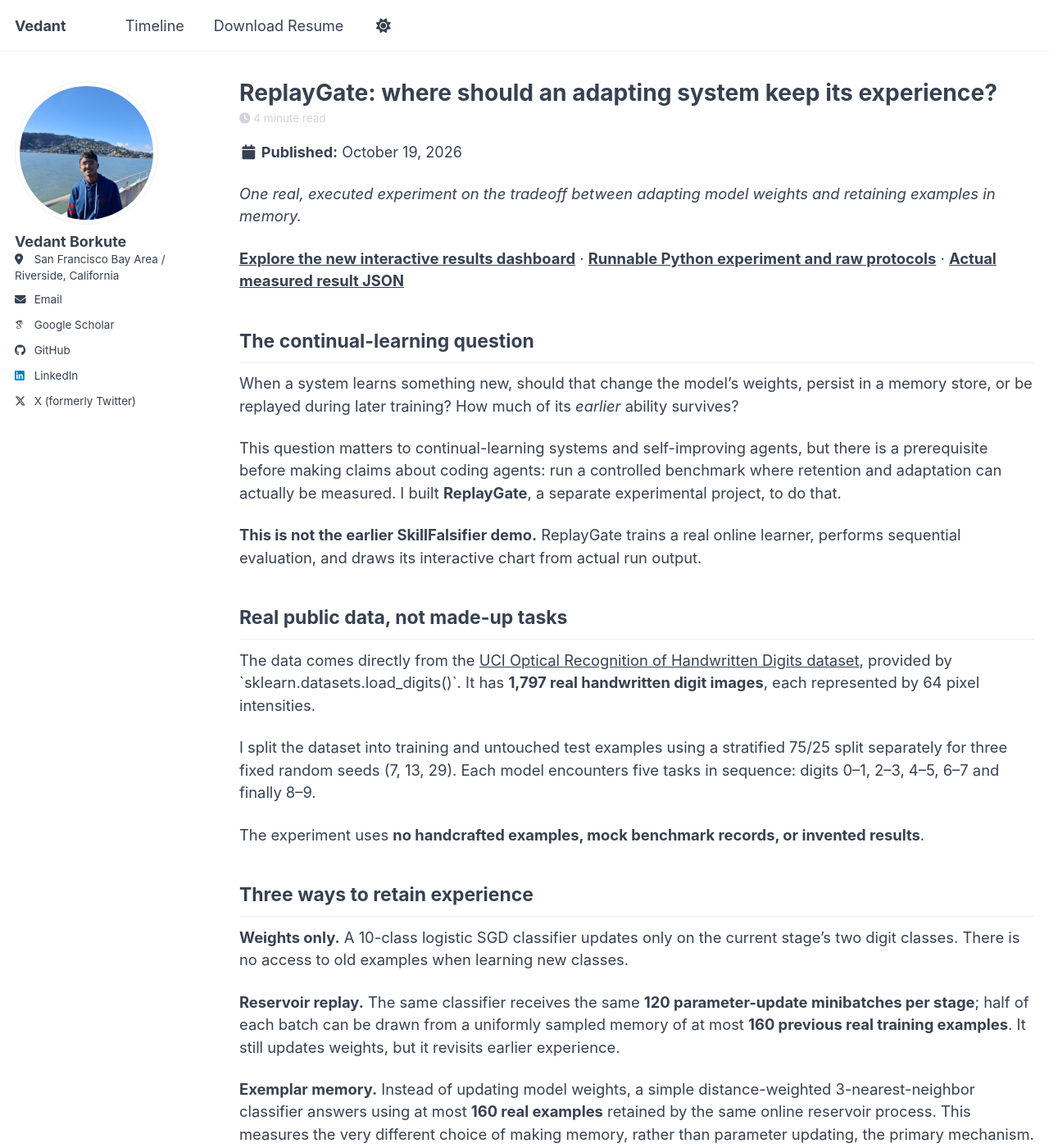
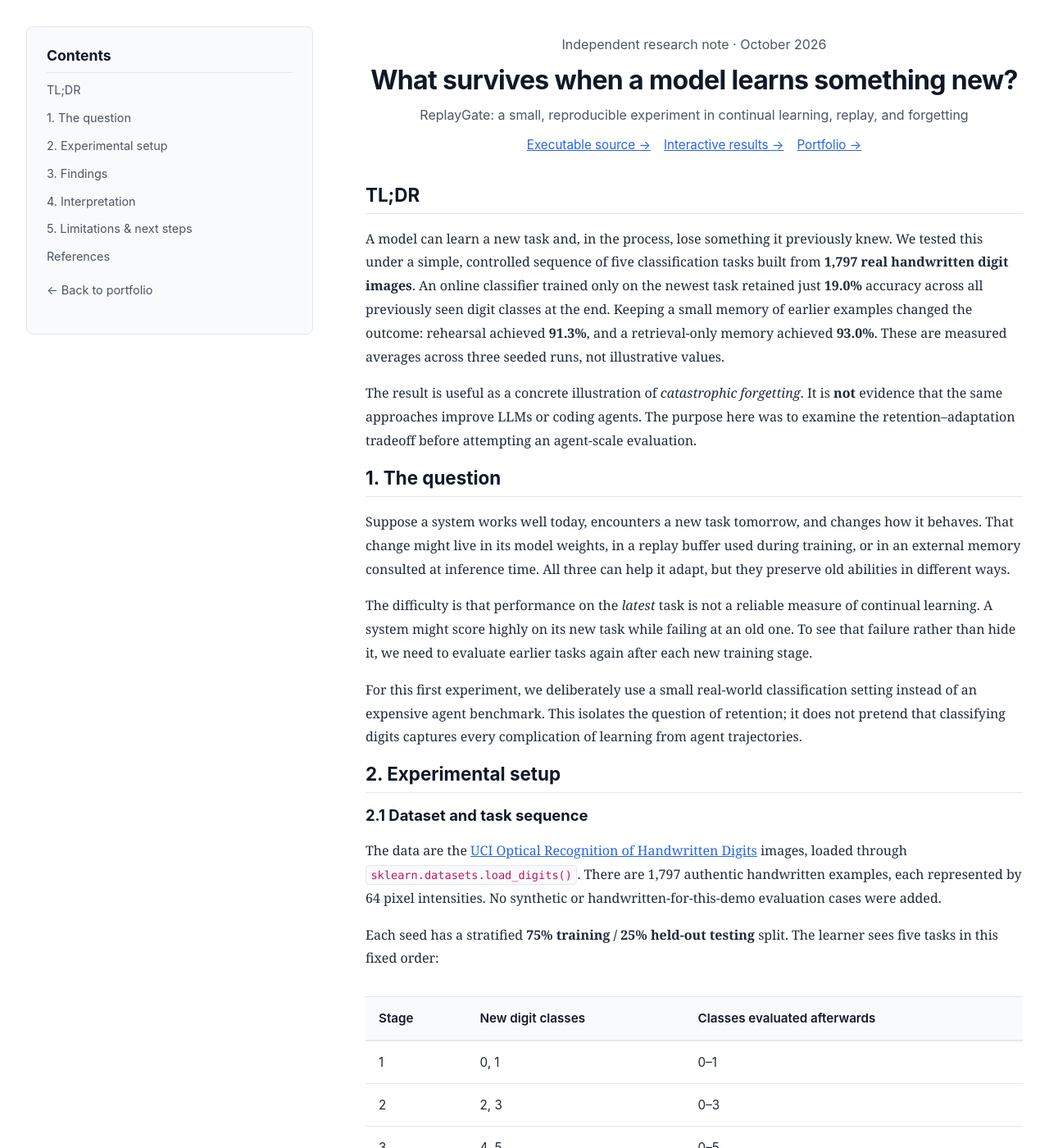
Before and after one commit to Vedant2100/vedant2100.github.io, a Jekyll site: the page built from _posts/2026-10-19-continual-agent-learning-and-memory-gates.md, in a window 1280 px wide and 1400 px high. Shown: the whole window at 82% size. Built offline with Jekyll 4.4.1, drawn with Linux system fonts in a browser that asks for light colours; some web fonts are replaced; a script bundle is joined from its source files by our own code; library files that are not in the unit come from our copies; some of the changed text lies outside the part shown.

Commit message:
Restyle ReplayGate research article using Concept Erasure report template and evidence-first tone

```diff
--- a/_posts/2026-10-19-continual-agent-learning-and-memory-gates.md
+++ b/_posts/2026-10-19-continual-agent-learning-and-memory-gates.md
@@ -1,80 +1,143 @@
 ---
-layout: single
-title: "ReplayGate: where should an adapting system keep its experience?"
-date: 2026-10-19
+layout: research
+title: "What survives when a model learns something new?"
+subtitle: "ReplayGate: a small, reproducible experiment in continual learning, replay, and forgetting"
+project_label: "Independent research note · October 2026"
+description: "Experiments with online model updates, reservoir replay and memory-based classification using real UCI handwritten digits."
 permalink: /posts/continual-agent-learning/
-author_profile: true
-tags:
-  - continual-learning
-  - replay
-  - agents
-  - evaluations
+github_url: https://github.com/Vedant2100/role-work-forge-artifacts/tree/main/projects/prime-intellect-continual-memory
+demo_url: /replaygate/
+research_toc:
+  - label: "TL;DR"
+    id: tldr
+  - label: "1. The question"
+    id: question
+  - label: "2. Experimental setup"
+    id: setup
+  - label: "3. Findings"
+    id: findings
+  - label: "4. Interpretation"
+    id: interpretation
+  - label: "5. Limitations & next steps"
+    id: limitations
 ---
 
-*One real, executed experiment on the tradeoff between adapting model weights and retaining examples in memory.*
+<h2 id="tldr">TL;DR</h2>
 
-[**Explore the new interactive results dashboard**](/replaygate/) · [**Runnable Python experiment and raw protocols**](https://github.com/Vedant2100/role-work-forge-artifacts/tree/main/projects/prime-intellect-continual-memory) · [**Actual measured result JSON**](https://github.com/Vedant2100/role-work-forge-artifacts/blob/main/projects/prime-intellect-continual-memory/results_summary.json)
+A model can learn a new task and, in the process, lose something it previously knew. We tested this under a simple, controlled sequence of five classification tasks built from **1,797 real handwritten digit images**. An online classifier trained only on the newest task retained just **19.0%** accuracy across all previously seen digit classes at the end. Keeping a small memory of earlier examples changed the outcome: rehearsal achieved **91.3%**, and a retrieval-only memory achieved **93.0%**. These are measured averages across three seeded runs, not illustrative values.
 
-## The continual-learning question
+The result is useful as a concrete illustration of *catastrophic forgetting*. It is **not** evidence that the same approaches improve LLMs or coding agents. The purpose here was to examine the retention–adaptation tradeoff before attempting an agent-scale evaluation.
 
-When a system learns something new, should that change the model's weights, persist in a memory store, or be replayed during later training? How much of its *earlier* ability survives?
+<h2 id="question">1. The question</h2>
 
-This question matters to continual-learning systems and self-improving agents, but there is a prerequisite before making claims about coding agents: run a controlled benchmark where retention and adaptation can actually be measured. I built **ReplayGate**, a separate experimental project, to do that.
+Suppose a system works well today, encounters a new task tomorrow, and changes how it behaves. That change might live in its model weights, in a replay buffer used during training, or in an external memory consulted at inference time. All three can help it adapt, but they preserve old abilities in different ways.
 
-**This is not the earlier SkillFalsifier demo.** ReplayGate trains a real online learner, performs sequential evaluation, and draws its interactive chart from actual run output.
+The difficulty is that performance on the *latest* task is not a reliable measure of continual learning. A system might score highly on its new task while failing at an old one. To see that failure rather than hide it, we need to evaluate earlier tasks again after each new training stage.
 
-## Real public data, not made-up tasks
+For this first experiment, we deliberately use a small real-world classification setting instead of an expensive agent benchmark. This isolates the question of retention; it does not pretend that classifying digits captures every complication of learning from agent trajectories.
 
-The data comes directly from the [UCI Optical Recognition of Handwritten Digits dataset](https://archive.ics.uci.edu/dataset/80/optical+recognition+of+handwritten+digits), provided by \`sklearn.datasets.load_digits()\`. It has **1,797 real handwritten digit images**, each represented by 64 pixel intensities.
+<h2 id="setup">2. Experimental setup</h2>
 
-I split the dataset into training and untouched test examples using a stratified 75/25 split separately for three fixed random seeds (7, 13, 29). Each model encounters five tasks in sequence: digits 0–1, 2–3, 4–5, 6–7 and finally 8–9.
+<h3>2.1 Dataset and task sequence</h3>
 
-The experiment uses **no handcrafted examples, mock benchmark records, or invented results**.
+The data are the <a href="https://archive.ics.uci.edu/dataset/80/optical+recognition+of+handwritten+digits">UCI Optical Recognition of Handwritten Digits</a> images, loaded through <code>sklearn.datasets.load_digits()</code>. There are 1,797 authentic handwritten examples, each represented by 64 pixel intensities. No synthetic or handwritten-for-this-demo evaluation cases were added.
 
-## Three ways to retain experience
+Each seed has a stratified **75% training / 25% held-out testing** split. The learner sees five tasks in this fixed order:
 
-**Weights only.** A 10-class logistic SGD classifier updates only on the current stage's two digit classes. There is no access to old examples when learning new classes.
+<div class="table-responsive">
+<table>
+<thead><tr><th>Stage</th><th>New digit classes</th><th>Classes evaluated afterwards</th></tr></thead>
+<tbody>
+<tr><td>1</td><td>0, 1</td><td>0–1</td></tr>
+<tr><td>2</td><td>2, 3</td><td>0–3</td></tr>
+<tr><td>3</td><td>4, 5</td><td>0–5</td></tr>
+<tr><td>4</td><td>6, 7</td><td>0–7</td></tr>
+<tr><td>5</td><td>8, 9</td><td>0–9</td></tr>
+</tbody>
+</table>
+</div>
 
-**Reservoir replay.** The same classifier receives the same **120 parameter-update minibatches per stage**; half of each batch can be drawn from a uniformly sampled memory of at most **160 previous real training examples**. It still updates weights, but it revisits earlier experience.
+<h3>2.2 Three ways to handle past experience</h3>
 
-**Exemplar memory.** Instead of updating model weights, a simple distance-weighted 3-nearest-neighbor classifier answers using at most **160 real examples** retained by the same online reservoir process. This measures the very different choice of making memory, rather than parameter updating, the primary mechanism.
+**Weights only.** A multiclass logistic classifier receives 120 stochastic-gradient minibatch updates per stage, using only examples of the two most recent classes. It has no way to revisit earlier examples. This is our forgetting-prone baseline.
 
-All three methods are tested on the same held-out split for each seed. The 3-NN approach is **not inference-compute matched** to SGD.
+**Reservoir replay.** The classifier gets the same 120 parameter-update steps per stage, but can fill half a minibatch from an online reservoir of at most **160 previously encountered training examples**. The reservoir samples uniformly from experience seen so far. Learning still happens in model weights, while memory supplies rehearsal data.
 
-## Results from the executed experiment
+**Exemplar memory.** A distance-weighted, 3-nearest-neighbor classifier predicts labels using a reservoir of **160 real training examples**. It does not use the same parameter-update process. This makes it a useful *retrieval-only* reference, but not an equal-compute comparison to the other models.
 
-I ran the complete five-task sequence for **three seeds**, then measured accuracy on test examples from all tasks encountered so far, on the very first task, and on the newest task.
+We used seeds **7, 13, and 29** and evaluated every method on that seed's untouched test split. The full <a href="https://github.com/Vedant2100/role-work-forge-artifacts/blob/main/projects/prime-intellect-continual-memory/run.py">Python implementation</a> specifies the data, sampling, training loop, and evaluation procedure.
 
-| Method | Final accuracy across all 10 digits | First task retained (0–1) | Newest task learned (8–9) |
-| --- | ---: | ---: | ---: |
-| Weights only | **18.96%** | 0.00% | 96.97% |
-| Reservoir replay | **91.33%** | 81.32% | 94.70% |
-| Exemplar memory | **92.96%** | 99.27% | 79.92% |
+<h2 id="findings">3. Findings</h2>
 
-These are the **arithmetic means from the recorded three seeded runs**; see [the result file](https://github.com/Vedant2100/role-work-forge-artifacts/blob/main/projects/prime-intellect-continual-memory/results_summary.json) for per-seed metrics and learning curves, or [run the Python benchmark](https://github.com/Vedant2100/role-work-forge-artifacts/blob/main/projects/prime-intellect-continual-memory/run.py) to regenerate full results.
+<h3>3.1 Learning the new task is not retaining the old ones</h3>
 
-The [interactive ReplayGate dashboard](/replaygate/) lets you inspect **three different measured metrics** across all five checkpoints. It does **not** generate artificial accuracy values or let a slider invent results.
+<div class="research-figure">
+<svg id="accuracy-chart" viewBox="0 0 800 350" role="img" aria-label="Measured test accuracy across learned tasks after each of five stages. Three lines: weights-only falls from 100% to 19%; replay ends at 91%; retrieval ends at 93%."></svg>
+<div class="figure-caption"><strong>Figure 1.</strong> Mean accuracy on held-out examples from all classes seen so far (3 seeds). The plotted points are drawn from the <a href="https://github.com/Vedant2100/role-work-forge-artifacts/blob/main/projects/prime-intellect-continual-memory/results_summary.json">recorded measurements</a>, not invented demonstration values.</div>
+</div>
 
-## What the numbers do and don't mean
+At the final stage, the weight-only model is still good at classifying the new digits, but its accuracy on the first task has dropped to **0%**. This is the central failure the experiment was meant to expose: a high latest-task score can coexist with almost complete loss of earlier ability.
 
-In this configuration, adapting weights only to new classes produces severe forgetting of old classes. Rehearsal trades some of the newest-task performance for retained ability. Retrieval-only example memory also retains older classes quite well, but does worse than trained classifiers on the final new classes. Choosing where experience lives changes the tradeoff.
+<h3>3.2 Memory changes the retention–adaptation balance</h3>
 
-This **does not establish** that memory beats weight updates in an LLM, that our strategy improves coding-agent resolution, or that a three-seed linear-classifier result should be deployed in production. This is a **small genuine benchmark** on real handwritten digits, with only one learning-rate and memory configuration.
+<div class="table-responsive">
+<table>
+<thead><tr><th>Final checkpoint, mean of 3 seeds</th><th>All 10 classes</th><th>First task (0–1)</th><th>Latest task (8–9)</th></tr></thead>
+<tbody>
+<tr><td>Weights only</td><td><strong>18.96%</strong></td><td>0.00%</td><td>96.97%</td></tr>
+<tr><td>Reservoir replay</td><td><strong>91.33%</strong></td><td>81.32%</td><td>94.70%</td></tr>
+<tr><td>Exemplar retrieval</td><td><strong>92.96%</strong></td><td>99.27%</td><td>79.92%</td></tr>
+</tbody>
+</table>
+</div>
 
-A next step toward agent continual learning would evaluate real agent trajectories and regression gates, using fixed versions of the harness and tasks, measuring old-task retention, unseen transfer and any regressions before promoting an update. That next experiment is **not yet executed**, so I don't report fictional numbers for it.
+The replay model preserves much more of the first task while learning the final task reasonably well. The retrieval-only system keeps the earliest task almost intact, but scores lower on the newest one. These numbers should not be used to declare a universal winner: the methods have different computational costs and inductive biases.
 
-A separate line of my research studies exactly which historical experiences to expose to coding agents: [coding-agent memory governance](/fleet-mem/).
+<h2 id="interpretation">4. Interpretation</h2>
 
-## Reproduce
+A growing system has at least two separate obligations: **acquire new behavior** and **avoid unnecessary regressions**. The baseline optimizes the first with almost no protection for the second. Replay reintroduces earlier data during adaptation; exemplar retrieval avoids overwriting a learned classifier altogether.
 
-From [the project folder on GitHub](https://github.com/Vedant2100/role-work-forge-artifacts/tree/main/projects/prime-intellect-continual-memory), install NumPy and scikit-learn, then run:
+This is a useful reminder for work on continual learning and agent memory, where it is tempting to measure only performance on the latest benchmark. A more complete evaluation should ask what happens to *older* tasks, whether retained information transfers to unseen situations, and what it costs in compute, storage, and inference time.
 
-\`\`\`bash
-OPENBLAS_NUM_THREADS=1 MKL_NUM_THREADS=1 OMP_NUM_THREADS=1 python run.py --output results.json
-\`\`\`
+My separate <a href="/fleet-mem/">coding-agent memory study</a> examines another piece of this problem: whether earlier experiences should be promoted and exposed to later agents. That work produced a negative full-task result under the memory conditions tested. The two studies address related questions, but neither experimentally proves the other.
 
-The script loads the public data, trains each method for each seed, evaluates all five stages, and saves full run output. No API keys or model-hosted inference are required.
+<h2 id="limitations">5. Limitations and next steps</h2>
 
-**[New deployed demo](/replaygate/)** · **[Source and reproducibility](https://github.com/Vedant2100/role-work-forge-artifacts/tree/main/projects/prime-intellect-continual-memory)** · **[Measured results](https://github.com/Vedant2100/role-work-forge-artifacts/blob/main/projects/prime-intellect-continual-memory/results_summary.json)**
+There are important boundaries on what this experiment can support:
 
-*Independent learning experiment. Not affiliated with Prime Intellect or a claim about LLM-agent performance.*
+- The benchmark is handwritten digit recognition, **not an LLM or coding-agent environment**. We do not claim gains for agent autonomy, reasoning or software engineering.
+- Three seeds and one set of hyperparameters are not enough to establish an optimal continual-learning policy.
+- Class-incremental learning can be particularly unforgiving to an online linear classifier; task design matters.
+- Nearest-neighbor memory and SGD training are not compute-matched at inference time. High retrieval accuracy does not settle the systems tradeoff.
+
+The next credible test would use authentic sequential agent tasks or recorded interaction trajectories, with old-task retention, unseen transfer, regression rates and cost tracked under a fixed harness. Until that experiment has been executed, it remains a **research direction**, not a finding.
+
+<p class="evidence-note"><strong>Reproducibility.</strong> See the <a href="https://github.com/Vedant2100/role-work-forge-artifacts/tree/main/projects/prime-intellect-continual-memory">project folder</a> for <code>run.py</code>, the run protocol and environment information, and <a href="https://github.com/Vedant2100/role-work-forge-artifacts/blob/main/projects/prime-intellect-continual-memory/results_summary.json">results_summary.json</a> for the reported measurements. The <a href="/replaygate/">ReplayGate dashboard</a> lets you compare all five stages interactively. It uses the same recorded values.</p>
+
+<section id="references">
+<h2>References</h2>
+<ol>
+<li><a href="https://archive.ics.uci.edu/dataset/80/optical+recognition+of+handwritten+digits">UCI Machine Learning Repository</a>. Optical Recognition of Handwritten Digits.</li>
+<li><a href="https://scikit-learn.org/stable/modules/generated/sklearn.datasets.load_digits.html">scikit-learn documentation</a>. <code>load_digits</code> dataset loader.</li>
+<li><a href="https://github.com/Vedant2100/role-work-forge-artifacts/tree/main/projects/prime-intellect-continual-memory">ReplayGate source and run protocol</a>. Independent experiment, October 2026.</li>
+<li><a href="https://github.com/Vedant2100/role-work-forge-artifacts/blob/main/projects/prime-intellect-continual-memory/results_summary.json">ReplayGate result record</a>. Three seeded sequential runs and measured stage accuracies.</li>
+</ol>
+</section>
+
+<script>
+(function(){
+const svg=document.getElementById('accuracy-chart');if(!svg)return;
+const ns='http://www.w3.org/2000/svg';
+const curves=[
+ {label:'Weights only',v:[1,.58195,.33211,.25691,.18963],c:'#dc2626'},
+ {label:'Reservoir replay',v:[1,.98895,.97181,.96777,.91333],c:'#059669'},
+ {label:'Exemplar memory',v:[1,.99080,.97794,.97330,.92963],c:'#2563eb'}
+];
+function elem(t,attrs,text){let el=document.createElementNS(ns,t);for(const k in attrs)el.setAttribute(k,attrs[k]);if(text!==undefined)el.textContent=text;return el;}
+const l=65,r=760,top=15,bottom=280,w=r-l,h=bottom-top;
+for(let i=0;i<=5;i++){const y=bottom-i*h/5;svg.append(elem('line',{x1:l,y1:y,x2:r,y2:y,stroke:'#e5e7eb','stroke-width':1}));svg.append(elem('text',{x:52,y:y+5,fill:'#4b5563','font-size':13,'text-anchor':'end'},(i*20)+'%'));}
+for(let i=0;i<5;i++){let x=l+w*i/4;svg.append(elem('text',{x,y:bottom+28,fill:'#4b5563','font-size':13,'text-anchor':'middle'},'Task '+(i+1)));}
+for(const d of curves){svg.append(elem('polyline',{points:d.v.map((a,i)=>(l+w*i/4)+','+(bottom-a*h)).join(' '),stroke:d.c,fill:'none','stroke-width':3,'stroke-linecap':'round'}));d.v.forEach((a,i)=>svg.append(elem('circle',{cx:l+w*i/4,cy:bottom-a*h,r:3.3,fill:d.c})));}
+let xx=l;for(const d of curves){svg.append(elem('line',{x1:xx,y1:328,x2:xx+18,y2:328,stroke:d.c,'stroke-width':4}));svg.append(elem('text',{x:xx+25,y:333,fill:'#4b5563','font-size':13},d.label));xx+=d.label==='Exemplar memory'?160:215;}
+})();
+</script>
```
